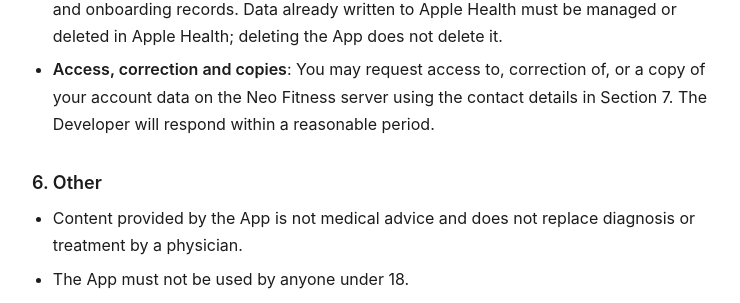
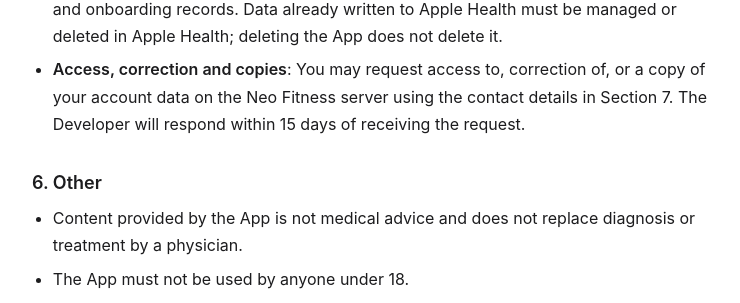
Before and after one commit to neogeweb3/neo-fitness-privacy, a Jekyll site: the page built from index.md, in a window 1280 px wide and 900 px high, scrolled down 6578 px. Shown: the part 375-678 px from the top of the window, without its empty margins (268-1008 px from the left). Built offline with Jekyll 4.4.1, drawn with Linux system fonts in a browser that asks for light colours; our own code applies the rules of GitHub Pages for plain Markdown files; some of the changed text lies outside the part shown.

Commit message:
Specify a 15-day response period for data access requests

```diff
--- a/index.md
+++ b/index.md
@@ -63,7 +63,7 @@ Neo Intelligence 包括新用户引导生成训练计划、对话问答、训练
 - **清除 Neo Intelligence 内容**：在同一页面的「删除数据」一栏点按「清除 Neo Intelligence 内容」，无需先关闭 Neo Intelligence。此操作删除本机全部对话、附件和对话中待记录的饮食草稿，以及赞或踩反馈、记忆、「我的要求」、「改动记录」和本机缓存的个人概况；账号、个人额度、每周 AI 使用量统计和请求编号保留。本机训练、饮食、化验单与检查报告、体成分记录和新用户引导记录不受影响。大语言模型服务合作方保存的数据不在删除范围内。此操作无法撤销。
 - **删除账号**：在同一页面的「账号」一栏点按您的账号，再点按「删除账号」并确认。服务器将立即删除账号资料、个人额度、每周 AI 使用量统计、请求编号和管理记录，同时清除本机 Neo Intelligence 内容，并撤销 Apple 授权；删除过程中使用的临时记录在清理完成后移除。删除请求未能完成时可重试。如无法完成 Apple 授权，可点按「无法完成 Apple 授权，继续删除」并确认；账号删除后，本应用将提示您在 Apple 账号设置中手动撤销 Neo Fitness 的授权，方法为：在 iPhone 上打开「设置」，点按您的姓名，点按「通过 Apple 登录」，选择 Neo Fitness，然后点按「删除」并按屏幕提示确认。账号删除后无法恢复；本机训练、饮食、化验单与检查报告、体成分记录和新用户引导记录不受影响。
 - **退出与设备数据**：退出登录只清除本机登录凭证、临时 AI 访问凭证和用量缓存，保留本机记录；切换 Apple 账号前须确认清除上一账号的本机 Neo Intelligence 内容。账号不提供健康记录云同步；退出或删除账号不能远程擦除其他离线设备上的数据。已发出的临时 AI 访问凭证最多在 300 秒内仍然有效。删除本应用可清除本机其余健康、体成分及引导记录。已写入「健康」App 的数据需在「健康」App 中管理或删除；删除本应用不会删除这些数据。
-- **查阅、更正与获取副本**：您可通过第七节的联系方式，申请查阅、更正或获取您在 Neo Fitness 服务器上的账号数据，开发者将在合理期限内答复。
+- **查阅、更正与获取副本**：您可通过第七节的联系方式，申请查阅、更正或获取您在 Neo Fitness 服务器上的账号数据，开发者将在收到申请后 15 日内答复。
 
 ## 六、其他
 
@@ -140,7 +140,7 @@ The Developer does not sell your data, does not use it for advertising, and does
 - **Clear Neo Intelligence content**: In the "删除数据" (Delete Data) section of the same page, tap "清除 Neo Intelligence 内容" (Clear Neo Intelligence Content); you do not need to turn off Neo Intelligence first. This deletes all on-device chats, attachments and unlogged meal drafts in chats, as well as positive and negative ratings, memories, "我的要求" (My Requirements), "改动记录" (Change Log) and the locally cached personal profile. The account, individual limit, weekly AI usage statistics and request identifiers are retained. On-device workouts, meals, lab and medical reports, body composition records and onboarding records are unaffected. Data retained by the large language model partners is not included. This action cannot be undone.
 - **Delete account**: In the "账号" (Account) section of the same page, tap your account, then tap "删除账号" (Delete Account) and confirm. The server immediately deletes your account information, individual limit, weekly AI usage statistics, request identifiers and management records; on-device Neo Intelligence content is cleared and Apple authorization is revoked at the same time. Temporary records used during deletion are removed once cleanup is complete. If the deletion request cannot be completed, you can retry. If Apple authorization cannot be completed, you can tap "无法完成 Apple 授权，继续删除" (Unable to complete Apple authorization, continue deleting) and confirm; after the account is deleted, the App prompts you to revoke Neo Fitness's authorization manually in your Apple Account settings: on your iPhone, open "Settings", tap your name, tap "Sign in with Apple", select Neo Fitness, then tap "Delete" and follow the on-screen steps to confirm. Account deletion cannot be undone. On-device workouts, meals, lab and medical reports, body composition records and onboarding records are unaffected.
 - **Sign-out and device data**: Signing out clears only local sign-in credentials, temporary AI access credentials and cached usage, retaining local records. Switching Apple accounts requires confirmation to clear the previous account's on-device Neo Intelligence content. Accounts do not provide health-record cloud synchronization. Signing out or deleting an account cannot remotely erase data on other offline devices. Previously issued temporary AI access credentials may remain valid for up to 300 seconds. Deleting the App removes the remaining on-device health, body composition and onboarding records. Data already written to Apple Health must be managed or deleted in Apple Health; deleting the App does not delete it.
-- **Access, correction and copies**: You may request access to, correction of, or a copy of your account data on the Neo Fitness server using the contact details in Section 7. The Developer will respond within a reasonable period.
+- **Access, correction and copies**: You may request access to, correction of, or a copy of your account data on the Neo Fitness server using the contact details in Section 7. The Developer will respond within 15 days of receiving the request.
 
 ## 6. Other
 
```
